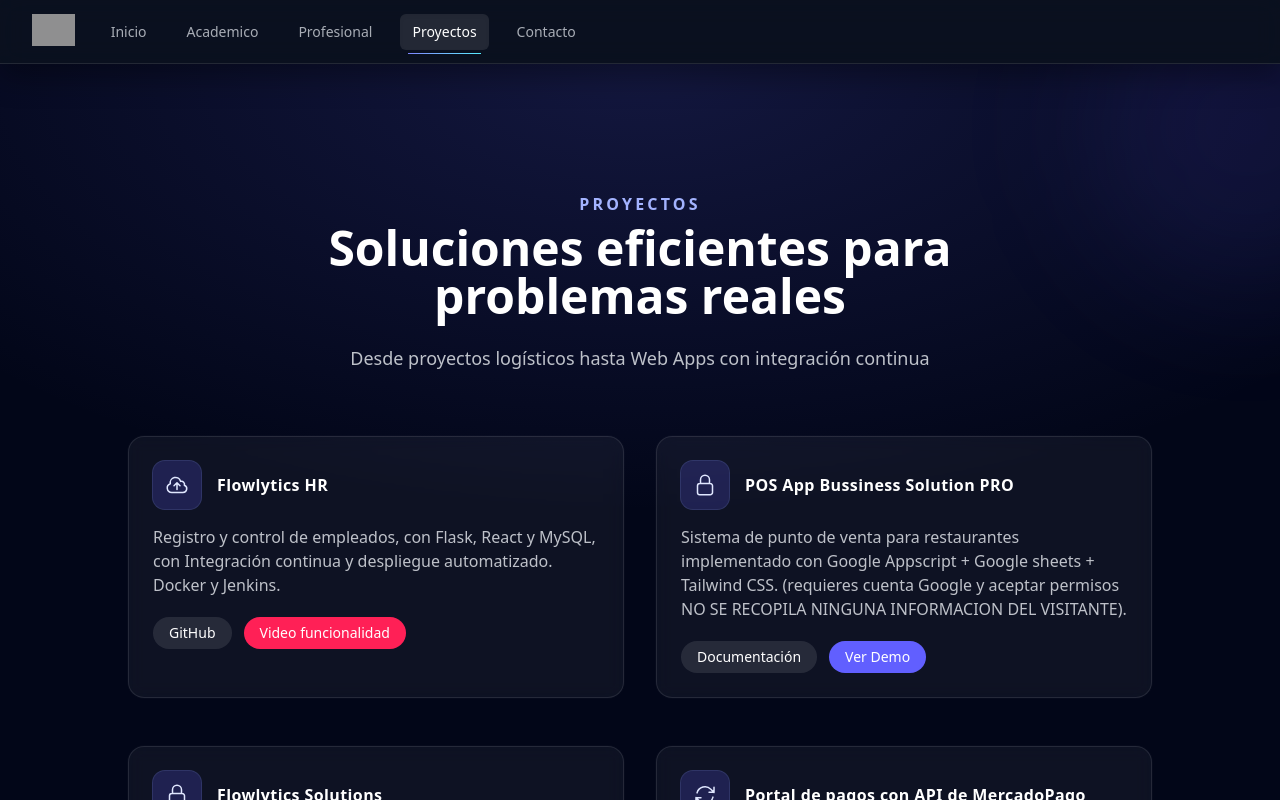
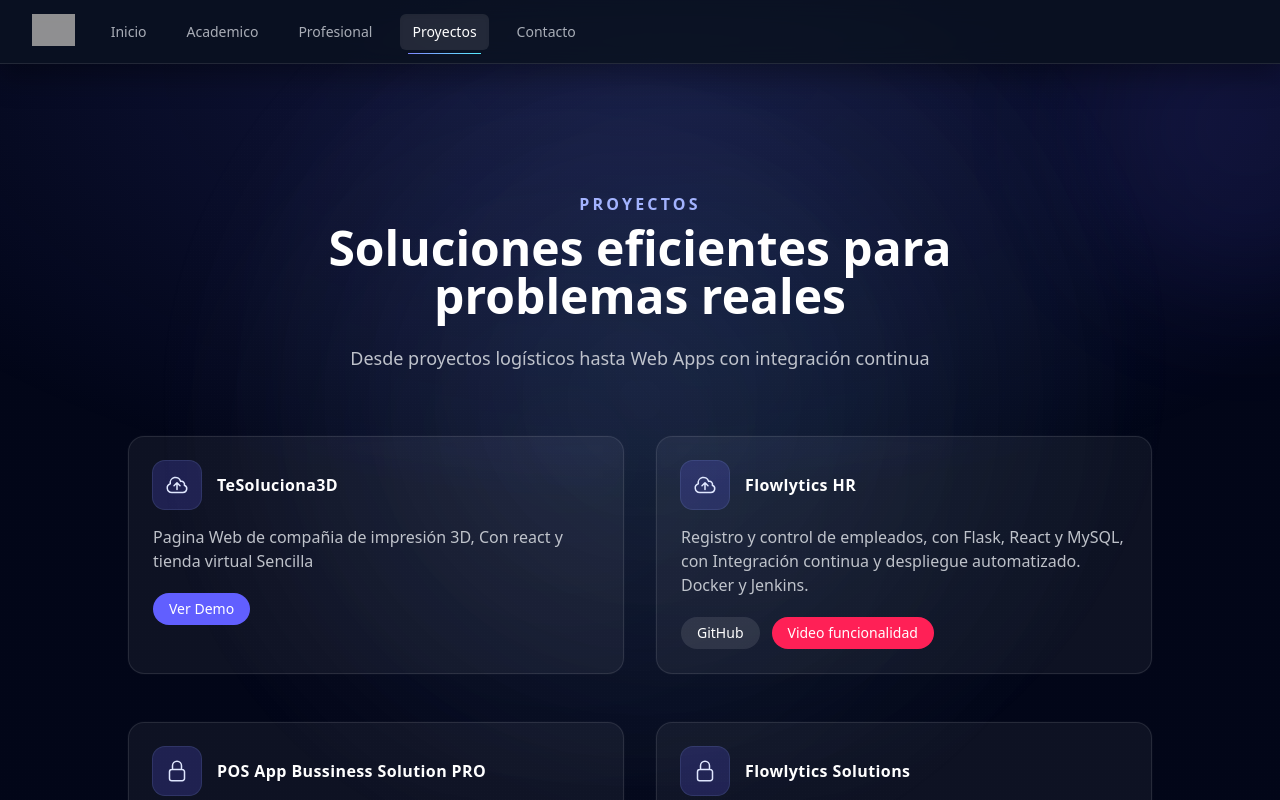
Before and after one commit to Jeisonwy/Json-Page, a React (Vite) app: page /proyectos in a window 1280 px wide. Shown: the top 800 px of the page. Built offline with nearby package versions, Linux system fonts and the light colour scheme; grey boxes are pictures that could not be loaded.

Commit message:
update de estilos e informacion

```diff
--- a/src/App.jsx
+++ b/src/App.jsx
@@ -1,9 +1,9 @@
 import { BrowserRouter, Routes, Route, useLocation } from "react-router-dom";
+import InteractiveGlow from "./components/InteractiveGlow";
 
 import Navbar from "./components/Navbar";
 import MainPage from "./components/MainPage";
 import Academico from "./components/Academico";
-import Tecnologias from "./components/Tecnologias";
 import Profesional from "./components/Profesional";
 import Proyectos from "./components/Proyectos";
 import Contacto from "./components/Contacto";
@@ -27,10 +27,14 @@ function AnimatedRoutes() {
 function App() {
   return (
     <BrowserRouter>
-      <div className="bg-gray-950 text-white min-h-screen w-full flex flex-col">
-        <Navbar />
-        <div className="flex-1">
-          <AnimatedRoutes />
+      <div className="relative min-h-screen bg-slate-950 text-white">
+        <InteractiveGlow intensity={0.085} size={780} tint="blue" />
+
+        <div className="relative z-10 min-h-screen flex flex-col">
+          <Navbar />
+          <div className="flex-1">
+            <AnimatedRoutes />
+          </div>
         </div>
       </div>
     </BrowserRouter>
--- a/src/components/Academico.jsx
+++ b/src/components/Academico.jsx
@@ -32,7 +32,7 @@ const people = [
 
 export default function Academico() {
   return (
-    <div className="relative isolate overflow-hidden bg-slate-950 py-24 sm:py-32">
+    <div className="relative isolate overflow-hidden py-24 sm:py-32">
       <div className="pointer-events-none absolute inset-0 -z-10 bg-[radial-gradient(70rem_40rem_at_top,rgba(59,130,246,0.18),transparent_70%)]" />
       <div className="pointer-events-none absolute -top-16 right-[-10%] -z-10 h-72 w-72 rounded-full bg-cyan-400/10 blur-3xl" />
 
--- a/src/components/Contacto.jsx
+++ b/src/components/Contacto.jsx
@@ -39,7 +39,7 @@ const contactos = [
 
 export default function Contacto() {
   return (
-    <div className="relative isolate overflow-hidden bg-slate-950 py-24 sm:py-32">
+    <div className="relative isolate overflow-hidden py-24 sm:py-32">
       <div className="pointer-events-none absolute inset-0 -z-10 bg-[radial-gradient(75rem_40rem_at_top,rgba(99,102,241,0.16),transparent_70%)]" />
       <div className="pointer-events-none absolute -top-24 left-[-10%] -z-10 h-80 w-80 rounded-full bg-indigo-500/10 blur-3xl" />
 
--- /dev/null
+++ b/src/components/InteractiveGlow.jsx
@@ -0,0 +1,112 @@
+import React, { useEffect, useRef } from "react";
+
+const TINTS = {
+  blue: {
+    // azul frío tipo cyan/indigo suave
+    colorA: "rgba(56,189,248,0.10)", // cyan suave
+    colorB: "rgba(99,102,241,0.10)", // indigo suave
+  },
+  rose: {
+    colorA: "rgba(244,63,94,0.10)",
+    colorB: "rgba(255,255,255,0.08)",
+  },
+};
+
+export default function InteractiveGlow({
+  className = "",
+  intensity = 0.085, // más sutil por defecto
+  size = 780, // más grande = menos chillón
+  tint = "blue", // "blue" recomendado para tu theme
+}) {
+  const ref = useRef(null);
+  const raf = useRef(null);
+
+  useEffect(() => {
+    const el = ref.current;
+    if (!el) return;
+
+    const setPos = (x, y) => {
+      el.style.setProperty("--mx", `${x}px`);
+      el.style.setProperty("--my", `${y}px`);
+    };
+
+    // inicia en el centro de la ventana
+    setPos(window.innerWidth / 2, window.innerHeight / 2);
+
+    const onMove = (e) => {
+      if (!ref.current) return;
+      if (raf.current) cancelAnimationFrame(raf.current);
+
+      raf.current = requestAnimationFrame(() => {
+        // ahora es global: coordenadas directas de la ventana
+        setPos(e.clientX, e.clientY);
+      });
+    };
+
+    window.addEventListener("pointermove", onMove, { passive: true });
+    return () => {
+      window.removeEventListener("pointermove", onMove);
+      if (raf.current) cancelAnimationFrame(raf.current);
+    };
+  }, []);
+
+  const { colorA, colorB } = TINTS[tint] ?? TINTS.blue;
+
+  return (
+    <div
+      ref={ref}
+      className={`pointer-events-none fixed inset-0 overflow-hidden ${className}`}
+      style={{
+        "--glow": intensity,
+        "--size": `${size}px`,
+      }}
+    >
+      {/* Base glow (blanco muy suave) */}
+      <div
+        className="absolute inset-0"
+        style={{
+          background:
+            "radial-gradient(var(--size) circle at var(--mx) var(--my), rgba(255,255,255,var(--glow)), transparent 62%)",
+          filter: "blur(22px)",
+          opacity: 0.55,
+          mixBlendMode: "screen",
+          transform: "translateZ(0)",
+        }}
+      />
+
+      {/* Glow color A (cyan suave) */}
+      <div
+        className="absolute inset-0"
+        style={{
+          background: `radial-gradient(calc(var(--size) * 0.9) circle at calc(var(--mx) + 60px) calc(var(--my) - 40px), ${colorA}, transparent 66%)`,
+          filter: "blur(28px)",
+          opacity: 0.7,
+          mixBlendMode: "screen",
+          transform: "translateZ(0)",
+        }}
+      />
+
+      {/* Glow color B (indigo suave) */}
+      <div
+        className="absolute inset-0"
+        style={{
+          background: `radial-gradient(calc(var(--size) * 0.75) circle at calc(var(--mx) - 70px) calc(var(--my) + 50px), ${colorB}, transparent 68%)`,
+          filter: "blur(30px)",
+          opacity: 0.6,
+          mixBlendMode: "screen",
+          transform: "translateZ(0)",
+        }}
+      />
+
+      {/* Grano sutil */}
+      <div
+        className="absolute inset-0 opacity-[0.06] mix-blend-overlay"
+        style={{
+          backgroundImage:
+            "radial-gradient(rgba(255,255,255,0.10) 1px, transparent 1px)",
+          backgroundSize: "3px 3px",
+        }}
+      />
+    </div>
+  );
+}
--- /dev/null
+++ b/src/components/PdfEmbed.jsx
@@ -0,0 +1,40 @@
+import React from "react";
+
+export default function PdfEmbed({
+  title = "Documento",
+  src = "https://drive.google.com/file/d/1rNb0WuR7yaHM8kxdD135G6YaL8ZcEruA/preview",
+  height = 680,
+  className = "",
+}) {
+  return (
+    <section className={`w-full ${className}`}>
+      <div className="rounded-2xl border border-white/10 bg-white/5 p-3 shadow-xl">
+        <div className="flex items-center justify-between gap-3 px-2 pb-3">
+          <h3 className="text-sm font-semibold tracking-wide text-white/90">
+            {title}
+          </h3>
+
+          <a
+            href={src?.replace("/preview", "/view")}
+            target="_blank"
+            rel="noopener noreferrer"
+            className="text-xs text-indigo-300 hover:text-indigo-200 underline underline-offset-4"
+          >
+            Abrir en otra pestaña
+          </a>
+        </div>
+
+        <div className="overflow-hidden rounded-xl border border-white/10">
+          <iframe
+            title={title}
+            src={src}
+            className="w-full"
+            style={{ height }}
+            loading="lazy"
+            allow="autoplay"
+          />
+        </div>
+      </div>
+    </section>
+  );
+}
--- a/src/components/Profesional.jsx
+++ b/src/components/Profesional.jsx
@@ -1,16 +1,18 @@
+import PdfEmbed from "./PdfEmbed";
+
 const posts = [
   {
     id: 1,
-    title: "Desarrollador y lider de proyectos de innovación y tecnología",
+    title: "Desarrollador y líder de proyectos de innovación y tecnología",
     href: "#",
     description:
-      "Planificación, desarrollo e implementación de soluciones tecnológicas de bajo codigo para optimizar procesos internos y mejorar la eficiencia operativa",
+      "Planificación, desarrollo e implementación de soluciones tecnológicas de bajo código para optimizar procesos internos y mejorar la eficiencia operativa.",
     date: "Junio, 2023",
-    datetime: "2020-03-16",
-    category: { title: "Ingenieria", href: "#" },
+    datetime: "2023-06-01",
+    category: { title: "Ingeniería", href: "#" },
     author: {
-      name: "Google Appsheet, Appscript, Saltcorn",
-      role: "Herramientas de bajo código",
+      name: "Google AppSheet, Apps Script, Saltcorn",
+      role: "Herramientas low-code",
       href: "#",
       imageUrl:
         "https://play-lh.googleusercontent.com/rW4cFCs9COZhpTYlW9x9OL2lKAy9kkPCTEfEUliybKOiXLsfi2BlOWyvZolbCiszcj4",
@@ -18,32 +20,32 @@ const posts = [
   },
   {
     id: 2,
-    title: "Analisis de datos y automatización de informes",
+    title: "Análisis de datos y automatización de informes",
     href: "#",
     description:
-      "Desarrollo de dashboards interactivos y automatización de informes utilizando herramientas como Google Data Studio y Domo Bi para facilitar la toma de decisiones basada en datos.",
+      "Desarrollo de dashboards interactivos y automatización de informes utilizando herramientas como Looker Studio y Domo BI para facilitar la toma de decisiones basada en datos.",
     date: "Junio, 2023",
-    datetime: "2020-03-10",
+    datetime: "2023-06-01",
     category: { title: "Data Analyst", href: "#" },
     author: {
       name: "Looker Studio, Domo BI",
-      role: "Herramientas de visualización de datos",
+      role: "Visualización de datos",
       href: "#",
       imageUrl: "https://www.svgrepo.com/show/354012/looker-icon.svg",
     },
   },
   {
     id: 3,
-    title: "Soporte tecnico, Capacitaciones y gestion de proyectos scrum",
+    title: "Soporte técnico, capacitaciones y gestión de proyectos Scrum",
     href: "#",
     description:
-      "Proporcionar soporte técnico de primer nivel a usuarios finales, resolver incidencias y gestionar proyectos utilizando metodologías ágiles como Scrum para asegurar la entrega oportuna de soluciones tecnológicas.",
+      "Soporte técnico de primer nivel, resolución de incidencias y gestión de proyectos con metodologías ágiles (Scrum) para asegurar entregas oportunas.",
     date: "Junio, 2023",
-    datetime: "2020-02-12",
+    datetime: "2023-06-01",
     category: { title: "Service Desk", href: "#" },
     author: {
-      name: "",
-      role: "Herramientas de gestión de proyectos",
+      name: "Jira, Confluence",
+      role: "Gestión de proyectos",
       href: "#",
       imageUrl:
         "https://cdn.iconscout.com/icon/free/png-256/free-jira-logo-icon-svg-download-png-3030001.png",
@@ -52,25 +54,31 @@ const posts = [
 ];
 
 export default function Profesional() {
+  // 👇 Pega aquí tu link en formato /preview
+  const reconocimientoPdf =
+    "https://drive.google.com/file/d/1i7nzf8lPuQGWABo7BTNllZHBJ8dTzMBc/preview?usp=sharing";
+
   return (
-    <div className="relative isolate overflow-hidden bg-slate-950 py-24 sm:py-32">
-      <div className="pointer-events-none absolute inset-0 -z-10 bg-[radial-gradient(80rem_40rem_at_top,rgba(34,197,94,0.14),transparent_70%)]" />
-      <div className="pointer-events-none absolute -bottom-24 right-[-10%] -z-10 h-80 w-80 rounded-full bg-emerald-400/10 blur-3xl" />
+    <section className="relative isolate overflow-hidden py-24 sm:py-32">
+      <div className="pointer-events-none absolute inset-0 -z-10 bg-[radial-gradient(80rem_40rem_at_top,rgba(56,189,248,0.10),transparent_70%)]" />
+      <div className="pointer-events-none absolute -bottom-24 right-[-10%] -z-10 h-80 w-80 rounded-full bg-indigo-500/10 blur-3xl" />
 
       <div className="mx-auto max-w-7xl px-6 lg:px-8">
         <div className="mx-auto max-w-2xl lg:mx-0">
-          <h2 className="text-4xl font-semibold tracking-tight text-pretty text-white sm:text-5xl">
+          <h2 className="text-4xl font-semibold tracking-tight text-white sm:text-5xl">
             4 Años
           </h2>
           <p className="mt-2 text-lg/8 text-gray-300/90">
             de experiencia profesional como:
           </p>
         </div>
+
+        {/* Cards */}
         <div className="mx-auto mt-10 grid max-w-2xl grid-cols-1 gap-x-8 gap-y-10 border-t border-white/10 pt-10 sm:mt-16 sm:pt-16 lg:mx-0 lg:max-w-none lg:grid-cols-3">
           {posts.map((post) => (
             <article
               key={post.id}
-              className="group flex h-full flex-col items-start justify-between rounded-2xl border border-white/10 bg-white/5 p-6 transition duration-300 hover:-translate-y-1 hover:border-emerald-300/40 hover:bg-white/10 hover:shadow-2xl"
+              className="group flex h-full flex-col items-start justify-between rounded-2xl border border-white/10 bg-white/5 p-6 transition duration-300 hover:-translate-y-1 hover:border-indigo-300/40 hover:bg-white/10 hover:shadow-2xl"
             >
               <div className="flex items-center gap-x-4 text-xs">
                 <time dateTime={post.datetime} className="text-gray-400">
@@ -83,28 +91,33 @@ export default function Profesional() {
                   {post.category.title}
                 </a>
               </div>
+
               <div className="group relative grow">
-                <h3 className="mt-4 text-lg/6 font-semibold text-white transition group-hover:text-emerald-100">
+                <h3 className="mt-4 text-lg/6 font-semibold text-white transition group-hover:text-indigo-100">
                   <a href={post.href}>
                     <span className="absolute inset-0" />
                     {post.title}
                   </a>
                 </h3>
-                <p className="mt-5 line-clamp-3 text-sm/6 text-gray-300/80">
+
+                <p className="mt-5 text-sm/6 text-gray-300/80">
                   {post.description}
                 </p>
               </div>
+
               <div className="relative mt-8 flex items-center gap-x-4">
                 <img
                   alt=""
                   src={post.author.imageUrl}
-                  className="size-10 rounded-full bg-gray-800/80 transition duration-300 group-hover:scale-105"
+                  className="size-10 rounded-full bg-gray-800/80 object-cover transition duration-300 group-hover:scale-105"
+                  loading="lazy"
+                  referrerPolicy="no-referrer"
                 />
                 <div className="text-sm/6">
                   <p className="font-semibold text-white">
                     <a href={post.author.href}>
                       <span className="absolute inset-0" />
-                      {post.author.name}
+                      {post.author.name || "Herramientas utilizadas"}
                     </a>
                   </p>
                   <p className="text-gray-400">{post.author.role}</p>
@@ -113,7 +126,25 @@ export default function Profesional() {
             </article>
           ))}
         </div>
+
+        {/* PDF embed (reconocimiento) */}
+        <div className="mt-14 border-t border-white/10 pt-10">
+          <div className="mb-6 max-w-2xl">
+            <h3 className="text-xl font-semibold text-white">
+              Reconocimientos
+            </h3>
+            <p className="mt-2 text-sm text-gray-300/80">
+              Evidencia y documentación de reconocimientos y logros.
+            </p>
+          </div>
+
+          <PdfEmbed
+            title="Reconocimiento por desempeño"
+            src={reconocimientoPdf}
+            height={720}
+          />
+        </div>
       </div>
-    </div>
+    </section>
   );
 }
--- a/src/components/Proyectos.jsx
+++ b/src/components/Proyectos.jsx
@@ -6,6 +6,20 @@ import {
 } from "@heroicons/react/24/outline";
 
 const features = [
+  {
+    name: "TeSoluciona3D",
+    description:
+      "Pagina Web de compañia de impresión 3D, Con react y tienda virtual Sencilla",
+    icon: CloudArrowUpIcon,
+    actions: [
+      {
+        label: "Ver Demo",
+        url: "https://jeisonwy.github.io/TeSoluciona3D/",
+        type: "demo",
+      },
+    ],
+  },
+
   {
     name: "Flowlytics HR",
     description:
@@ -92,7 +106,7 @@ const features = [
 
 export default function Proyectos() {
   return (
-    <div className="relative isolate overflow-hidden bg-slate-950 py-24 sm:py-32">
+    <div className="relative isolate overflow-hidden py-24 sm:py-32">
       <div className="pointer-events-none absolute inset-0 -z-10 bg-[radial-gradient(80rem_40rem_at_top,rgba(99,102,241,0.18),transparent_70%)]" />
       <div className="pointer-events-none absolute -top-24 right-[-10%] -z-10 h-80 w-80 rounded-full bg-indigo-500/10 blur-3xl" />
 
@@ -127,7 +141,6 @@ export default function Proyectos() {
                   {feature.description}
                 </dd>
 
-                {/* Botones dinÃ¡micos por proyecto */}
                 {feature.actions?.length ? (
                   <div className="mt-5 flex flex-wrap gap-3">
                     {feature.actions.map((action) => (
```
Also changed, not shown: src/components/MainPage.jsx (+15 -14 lines), src/assets/linkedin.png.
